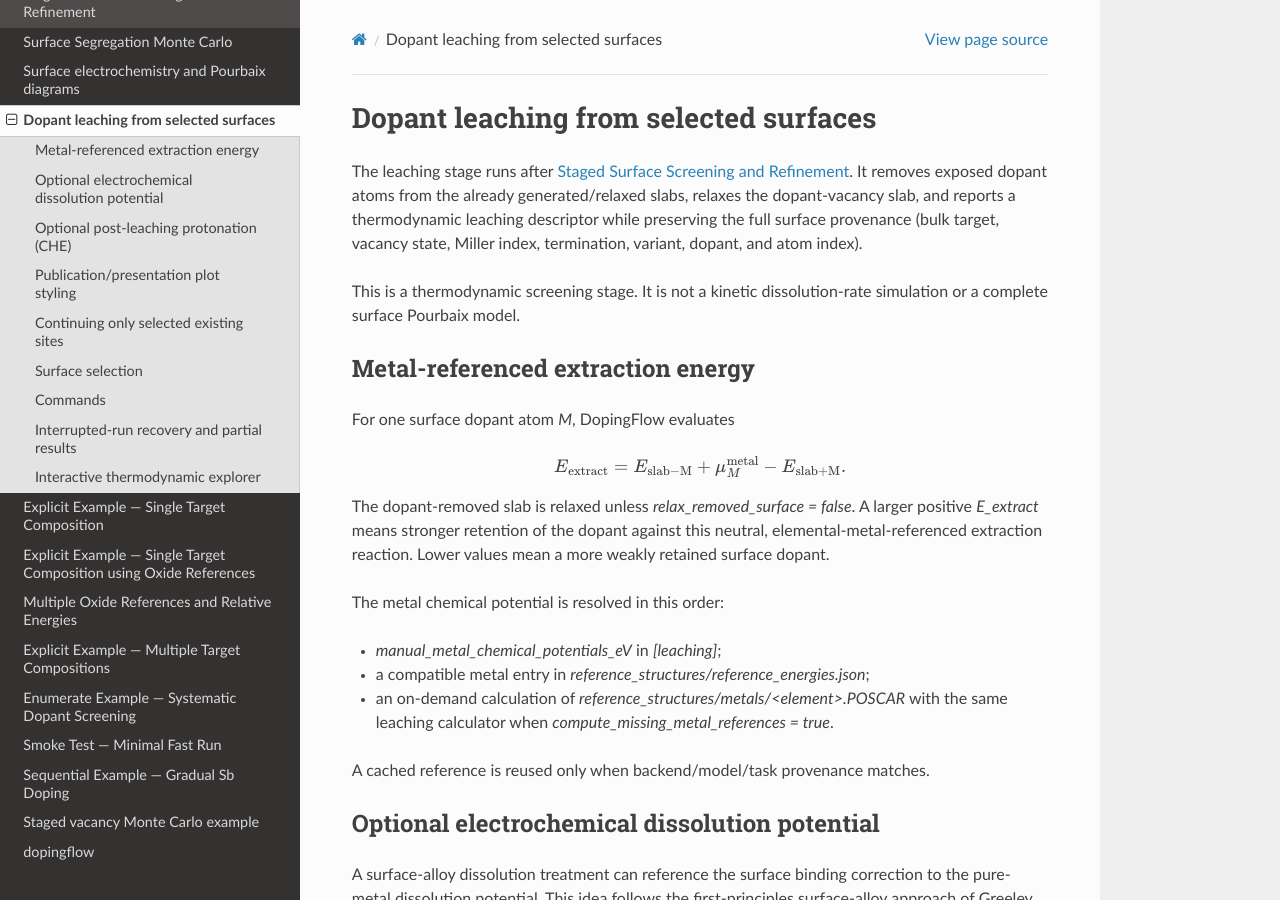
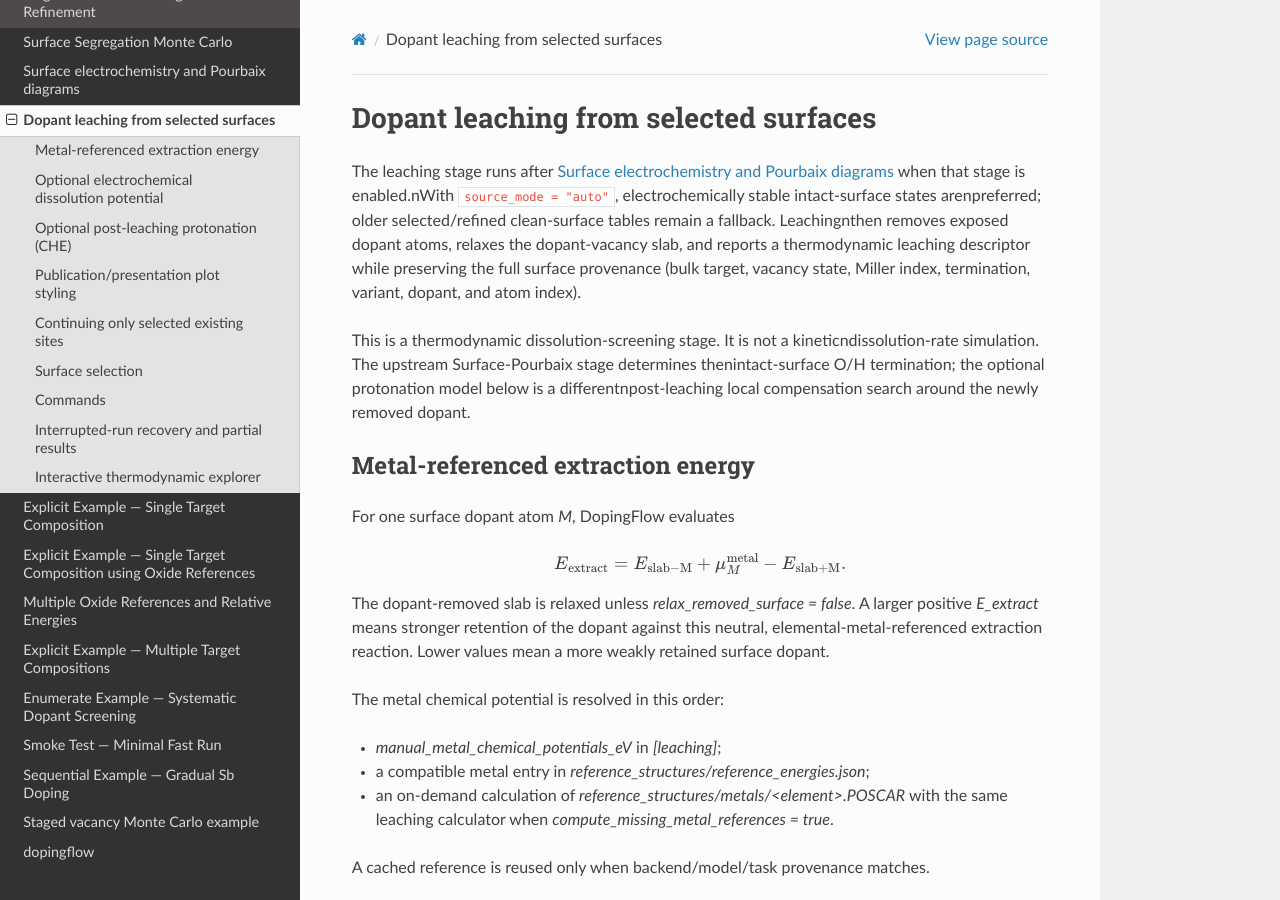
Before and after one commit to KazemZh/dopingflow, a Sphinx documentation site: the page built from docs/source/methods/leaching.rst, in a window 1280 px wide and 900 px high. Built offline with Sphinx 7.4.7 and the Read the Docs theme 3.1.0, drawn with Linux system fonts in a browser that asks for light colours.

Commit message:
Clarify Surface Pourbaix to leaching hand-off

```diff
--- a/docs/source/methods/leaching.rst
+++ b/docs/source/methods/leaching.rst
@@ -1,14 +1,12 @@
 Dopant leaching from selected surfaces
 ======================================
 
-The leaching stage runs after :doc:`surfaces`. It removes exposed dopant atoms
-from the already generated/relaxed slabs, relaxes the dopant-vacancy slab, and
+The leaching stage runs after :doc:`surface_pourbaix` when that stage is enabled.\nWith ``source_mode = "auto"``, electrochemically stable intact-surface states are\npreferred; older selected/refined clean-surface tables remain a fallback. Leaching\nthen removes exposed dopant atoms, relaxes the dopant-vacancy slab, and
 reports a thermodynamic leaching descriptor while preserving the full surface
 provenance (bulk target, vacancy state, Miller index, termination, variant,
 dopant, and atom index).
 
-This is a thermodynamic screening stage. It is not a kinetic dissolution-rate
-simulation or a complete surface Pourbaix model.
+This is a thermodynamic dissolution-screening stage. It is not a kinetic\ndissolution-rate simulation. The upstream Surface-Pourbaix stage determines the\nintact-surface O/H termination; the optional protonation model below is a different\npost-leaching local compensation search around the newly removed dopant.
 
 Metal-referenced extraction energy
 ----------------------------------
```
